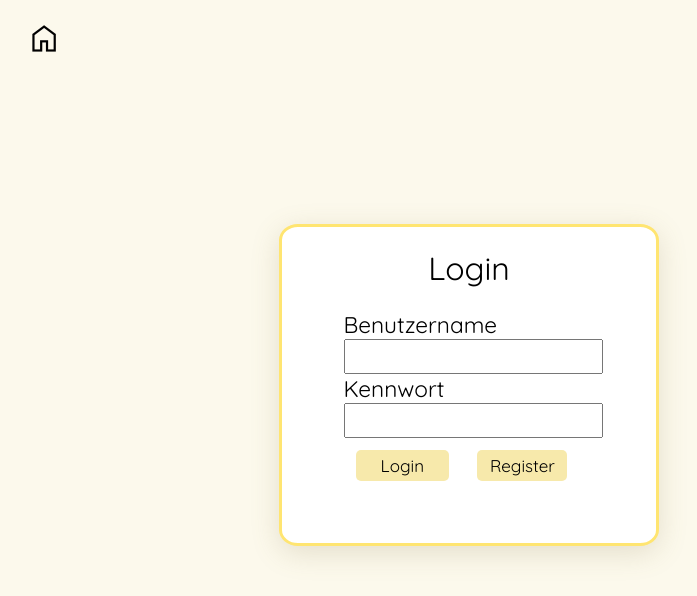
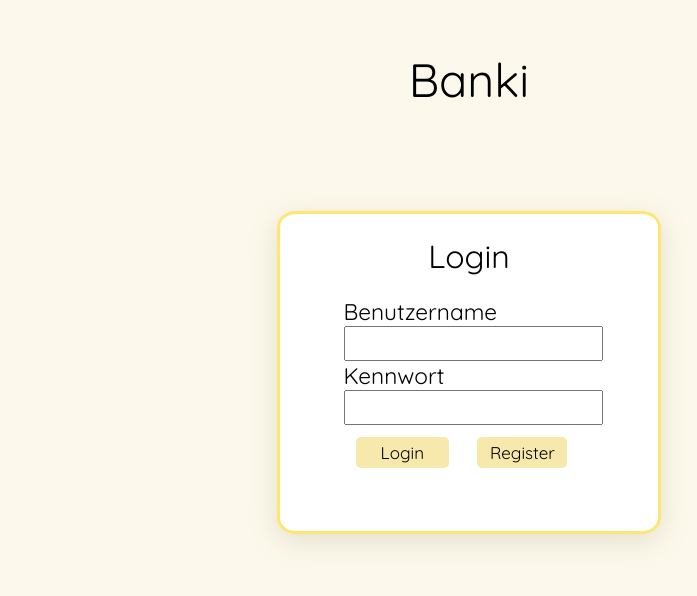
Before and after one commit to UniBanki/banki, a plain HTML site: page anki/login.html in a window 1280 px wide. Shown: the whole page, without its empty margins (171-868 px from the left). Drawn offline with nearby package versions, Linux system fonts and the light colour scheme.

Commit message:
login.html homepage icon update

```diff
--- a/anki/login.html
+++ b/anki/login.html
@@ -15,31 +15,26 @@
     <script type="text/javascript" src="login.js?version=<?= time() ?>>"></script>
     <title>Login</title>
     <style>
-        @viewport {
-            width: 320px;
-            zoom: 1;
-            width: device-width;
-            transform: scale(1.4);
-        }
         body{
             font-family: 'Quicksand', sans-serif;
             background-color: #fcf9ec;
+            padding: 0;
+            margin:0;
+            transform: scale(1,1);
         }
+
         .log-container{
             background-color: #ffffff;
             align-items: center;
             margin-left: 35%;
             margin-right: 35%;
-            margin-top: 13%;
-            margin-bottom: 15%;
+            margin-top: 8%;
             padding-bottom: 4%;
             justify-content:center;
             display: grid;
             border-radius: 5%;
             border-color: #ffe571;
             border-style: solid;
-            max-width:200%;
-            max-height:200%;
             overflow: auto;
             box-shadow: rgba(134, 120, 75, 0.2) 0px 7px 29px 0px;
         }
@@ -85,9 +80,7 @@
         .navbar{
             width: 100%;
             overflow: auto;
-            display:flex;
             flex-direction: row;
-            align-items: center;
         }
         .material-symbols-outlined {
             font-variation-settings:
@@ -105,21 +98,33 @@
             padding-left: 15%;
             padding-top: 1%;
         }
-        .navbar-container{
+        .center-style{
+            display: flex;
+            align-items: center;
+            justify-content: center;
+        }
+        .header-style{
+            text-decoration: none;
+            padding-top: 40px;
+            margin-top: 10px;
+            font-size: 35pt;
+            color: #000000;
+        }
+        .header-style:hover{
+            text-decoration: underline;
+            color: #f5d02f;
+        }
+        .flex-style{
+            overflow: auto;
+        }
 
-        }
     </style>
 </head>
 <body>
+    <header>
+        <a class="center-style header-style" href="/">Banki</a>
+    </header>
     <div>
-        <div class="navbar-container">
-             <div class="navbar">
-                <a href="#"><i class="material-symbols-outlined">home</i></a>
-                <!--<div>
-                    <a class="name-style" >Banki</a>
-                </div>-->
-            </div>
-        </div>
          <div class="log-container">
             <h1 class="headline-text">Login</h1>
                  <div>
```
